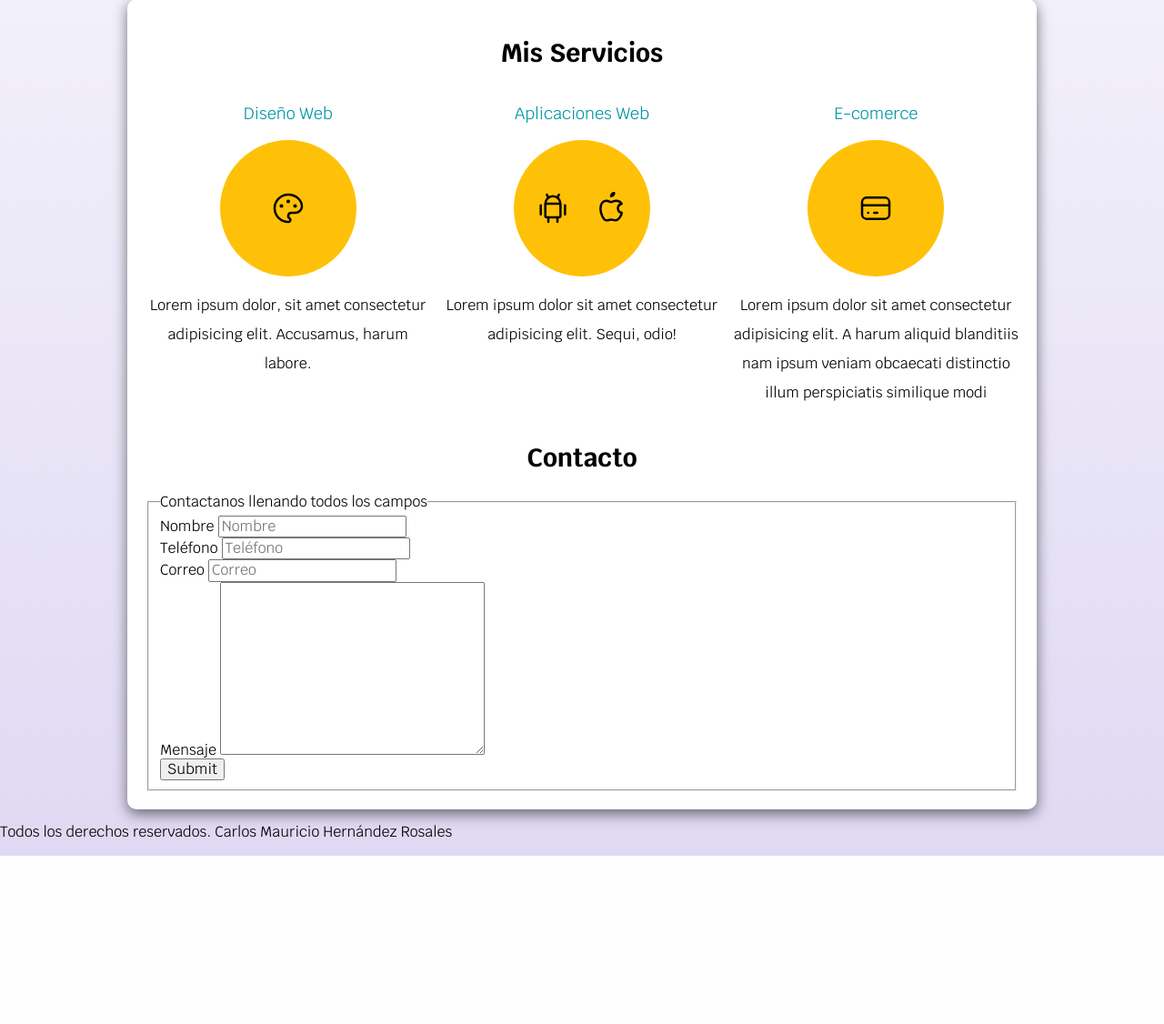
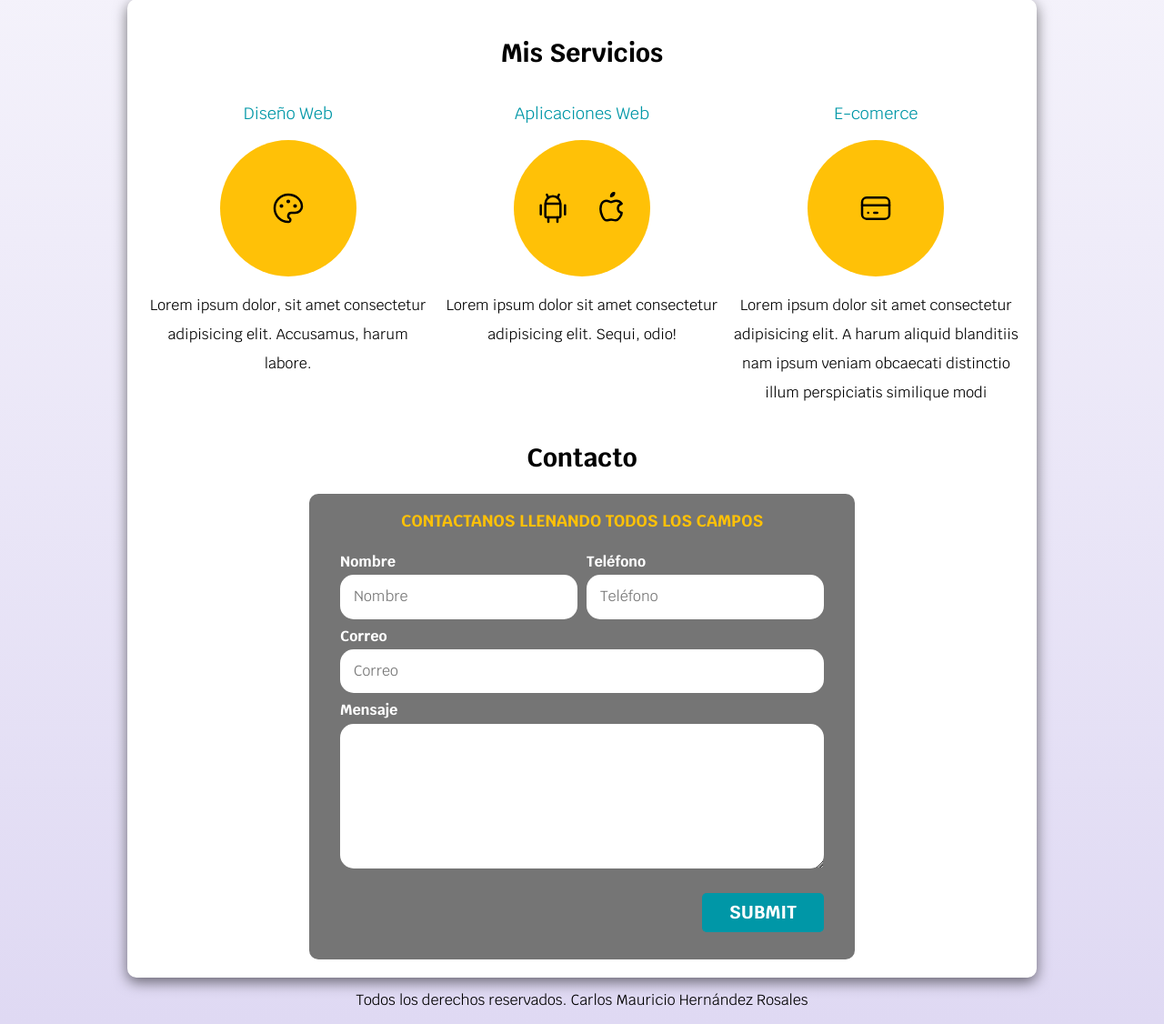
Before and after one commit to MauricioHernandez90/cursos, a PHP site: page / in a window 1280 px wide. Shown: the part 609-1735 px from the top of the page at 91% size. Before the commit the page ends 1550 px from the top, so only its background shows below. Run offline with PHP 8.4, Linux system fonts and the light colour scheme.

Commit message:
Terminando proyecto freelancer

```diff
--- a/DesarrolloWebCompleto/SitioFreeLancer/css/styles.css
+++ b/DesarrolloWebCompleto/SitioFreeLancer/css/styles.css
@@ -8,12 +8,11 @@
 }
 
 html {
+  font-size: 62.5%;
   box-sizing: border-box;
+  scroll-snap-type: y mandatory;
 }
 
-html {
-  font-size: 62.5%;
-}
 
 *,
 *:before,
@@ -81,8 +80,12 @@ h3 {
   font-weight: bold;
   border-radius: 0.5rem;
   text-align: center;
+  border: none;
 }
 
+.boton:hover {
+  cursor: pointer;
+}
 .nav-bg {
   background-color: var(--secundario);
 }
@@ -164,6 +167,8 @@ h3 {
   align-items: flex-end;
 }
 
+
+
 .servicios {
     display: grid;
     grid-template-columns: repeat(3, 1fr);
@@ -203,3 +208,77 @@ h3 {
     align-items: center;
 
 }
+
+.formulario {
+  background-color: var(--gris);
+  width: min(60rem, 100%);
+  margin: 0 auto;
+  padding: 2rem;
+  border-radius: 1rem;
+}
+
+.formulario fieldset {
+  border: none;
+}
+
+.formulario legend {
+  text-align: center;
+  font-size: 1.8rem;
+  text-transform: uppercase;
+  font-weight: 700;
+  margin-bottom: 2rem;
+  color: var(--primario);
+}
+
+.contenedor-campos {
+  display: grid;
+  grid-template-columns: 1fr 1fr;
+  grid-template-rows: auto auto 20rem;
+  column-gap: 1rem;
+
+}
+
+.campo:nth-child(3),
+.campo:nth-child(4) {
+  grid-column: 1/3;
+}
+
+
+
+.campo {
+  margin-bottom: 1rem;
+}
+
+.campo label {
+  color: var(--blanco);
+  font-weight: bold;
+  margin-bottom: .5rem;
+  display: block;
+}
+
+.input-text {
+  width: 100%;
+  border: none;
+  padding: 1.5rem;
+  border-radius: 1.5rem;
+}
+
+.enviar {
+  display: flex;
+  justify-content: flex-end;
+}
+
+@media screen and (max-width: 768px){
+  .enviar .boton {
+    width: 100%;
+
+  }
+  .contenedor-campos {
+    display: block;
+  }
+
+}
+
+.footer  {
+  text-align: center;
+}
--- a/DesarrolloWebCompleto/SitioFreeLancer/index.html
+++ b/DesarrolloWebCompleto/SitioFreeLancer/index.html
@@ -66,7 +66,7 @@
 
 
     <main class="contenedor sombra">
-    <h2>Mis Servicios</h2>
+    <h2 id="servicios">Mis Servicios</h2>
       <div class="servicios">
     <section class="servicio">
       <h3>Diseño Web</h3>
@@ -100,7 +100,7 @@
     </section>
 
     <section class="servicio">
-      <h3>Aplicaciones Web</h3>
+      <h3 id="aplicaciones-web">Aplicaciones Web</h3>
       <div class="iconos">
       <svg
         xmlns="http://www.w3.org/2000/svg"
@@ -152,7 +152,7 @@
     </section>
 
     <section class="servicio">
-      <h3>E-comerce</h3>
+      <h3 id="e-comerce">E-comerce</h3>
       <div class="iconos">
       <svg
         xmlns="http://www.w3.org/2000/svg"
@@ -185,39 +185,49 @@
 
 
   <section>
-    <h2>Contacto</h2>
+    <h2 id="contacto">Contacto</h2>
 
-    <form action="">
+    <form class="formulario" action="">
       <fieldset>
         <legend>Contactanos llenando todos los campos</legend>
 
-        <div>
+
+        <div class="contenedor-campos">
+
+
+        <div class="campo">
           <label for="">Nombre</label>
-          <input type="text" placeholder="Nombre" />
+          <input class="input-text"  type="text" placeholder="Nombre" />
         </div>
-        <div>
+        <div class="campo">
           <label for="">Teléfono</label>
-          <input type="tel" placeholder="Teléfono" />
+          <input class="input-text" type="tel" placeholder="Teléfono" />
         </div>
-        <div>
+        <div class="campo">
           <label for="">Correo</label>
-          <input type="email" placeholder="Correo" />
+          <input class="input-text" type="email" placeholder="Correo" />
         </div>
-        <div>
+        <div class="campo">
           <label for="">Mensaje</label>
-          <textarea name="" id="" cols="30" rows="10"> </textarea>
+          <textarea class="input-text" name="" id="" cols="30" rows="7"> </textarea>
         </div>
-        <div>
-          <input type="submit" name="" id="" />
+
+      </div>
+
+
+        <div class="enviar">
+          <input class="boton" type="submit" name="" id="" />
         </div>
+
+
       </fieldset>
     </form>
   </section>
 
 </main>
 
-    <footer>
-      <p>Todos los derechos reservados. Carlos Mauricio Hernández Rosales</p>
+    <footer class="footer">
+            <p>Todos los derechos reservados. Carlos Mauricio Hernández Rosales</p>
     </footer>
   </body>
 </html>
```
